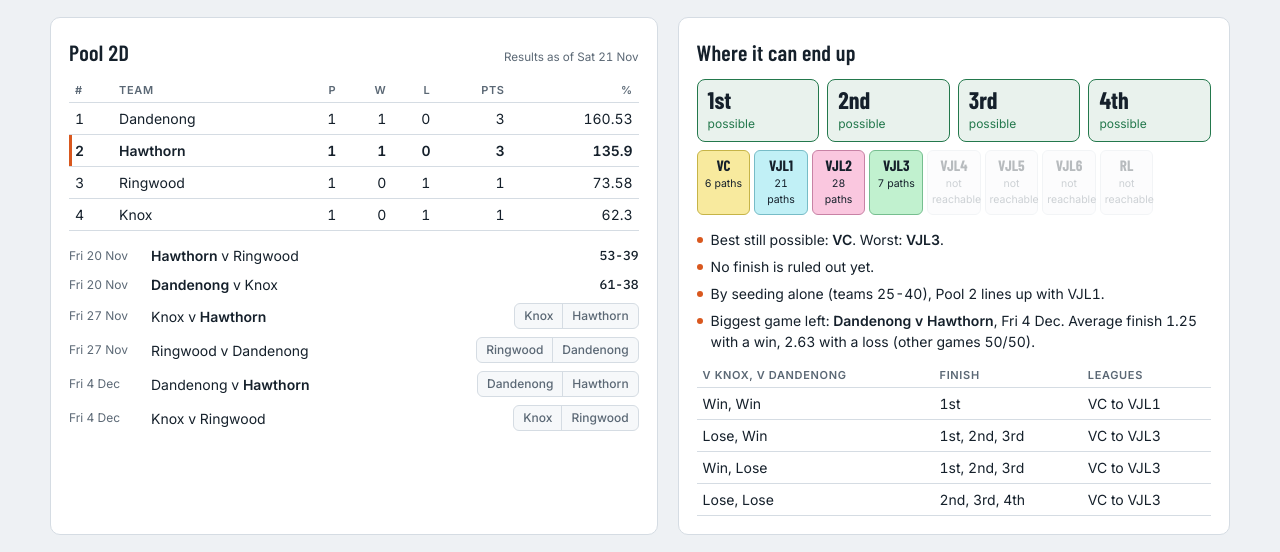
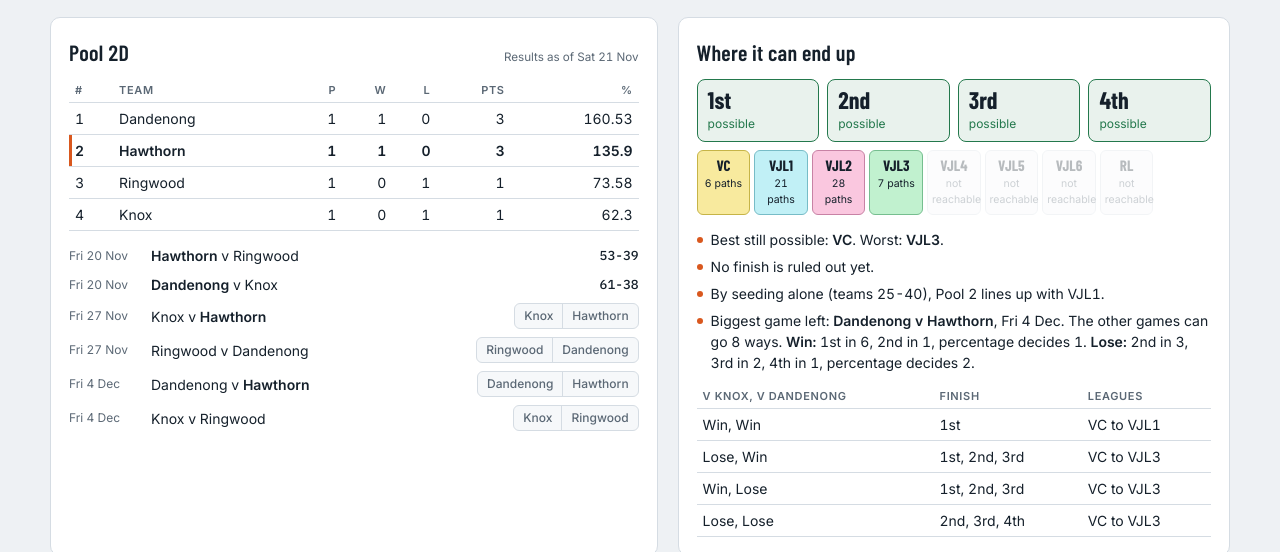
Before and after one commit to HuanRuan/basketball, a plain HTML site: page grading/2027/hawthorn-b12-2.html in a window 1280 px wide. Shown: the part 175-727 px from the top of the page. Drawn offline with nearby package versions, Linux system fonts and the light colour scheme.

Commit message:
Grading paths refresh 2026-11-21

```diff
--- a/grading/2027/hawthorn-b12-2.html
+++ b/grading/2027/hawthorn-b12-2.html
@@ -222,7 +222,7 @@ function analyse() {
     else open.push(i);
   });
   const certain = new Set(), pct = new Set(), byOwn = {}, per = {};
-  open.forEach(i => per[i] = { H: { sum: 0, n: 0, set: new Set() }, A: { sum: 0, n: 0, set: new Set() } });
+  open.forEach(i => per[i] = { H: { sum: 0, n: 0, set: new Set(), cnt: {}, pct: 0 }, A: { sum: 0, n: 0, set: new Set(), cnt: {}, pct: 0 } });
   for (let mask = 0; mask < (1 << open.length); mask++) {
     const res = fixed.slice(), own = [], picks = {};
     open.forEach((i, k) => { const g = games[i], h = (mask >> k) & 1; const r = winLose(g, h); res.push(r); picks[i] = h ? 'H' : 'A';
@@ -231,7 +231,8 @@ function analyse() {
     const k = own.join('-');
     byOwn[k] = byOwn[k] || new Set();
     for (let p = lo; p <= hi; p++) { (lo === hi ? certain : pct).add(p); byOwn[k].add(p); }
-    open.forEach(i => { const b = per[i][picks[i]]; b.sum += (lo + hi) / 2; b.n++; for (let p = lo; p <= hi; p++) b.set.add(p); });
+    open.forEach(i => { const b = per[i][picks[i]]; b.sum += (lo + hi) / 2; b.n++; for (let p = lo; p <= hi; p++) b.set.add(p);
+      if (lo === hi) b.cnt[lo] = (b.cnt[lo] || 0) + 1; else b.pct++; });
   }
   const possible = new Set([...certain, ...pct]);
   const pctOnly = new Set([...pct].filter(p => !certain.has(p)));
@@ -322,9 +323,14 @@ function render() {
     const g = games[best.i];
     const meHome = g.home === me, mine = meHome || g.away === me;
     const w = mine ? (meHome ? best.p.H : best.p.A) : best.p.H, l = mine ? (meHome ? best.p.A : best.p.H) : best.p.A;
+    // "1st in 6, 2nd in 1, percentage decides 1": where the team finishes over every way the other games can go
+    const spread = b => [...Object.entries(b.cnt).sort((x, y) => x[0] - y[0]).map(([pl, c]) => `${ORD(+pl)} in ${c}`),
+      ...(b.pct ? [`percentage decides ${b.pct}`] : [])].join(', ');
+    const ways = w.n;
     facts.push(`Biggest game left: <b>${esc(short(g.home))} v ${esc(short(g.away))}</b>, ${fmtDate(g.date)}. ` +
-      (mine ? `Average finish ${(w.sum / w.n).toFixed(2)} with a win, ${(l.sum / l.n).toFixed(2)} with a loss (other games 50/50).`
-            : `It moves the average finish by ${best.d.toFixed(2)} places.`));
+      `The other games can go ${ways} ways. ` +
+      (mine ? `<b>Win:</b> ${spread(w)}. <b>Lose:</b> ${spread(l)}.`
+            : `<b>${esc(short(g.home))} win:</b> ${spread(best.p.H)}. <b>${esc(short(g.away))} win:</b> ${spread(best.p.A)}.`));
   }
   document.getElementById('facts').innerHTML = facts.map(f => `<li><span>${f}</span></li>`).join('');
 
```
Also changed, not shown: grading/2027/hawthorn-b16-4.html (+10 -4 lines), grading/2027/hawthorn-g12-2.html (+10 -4 lines), grading/2027/spectres-b16-4.html (+10 -4 lines).
